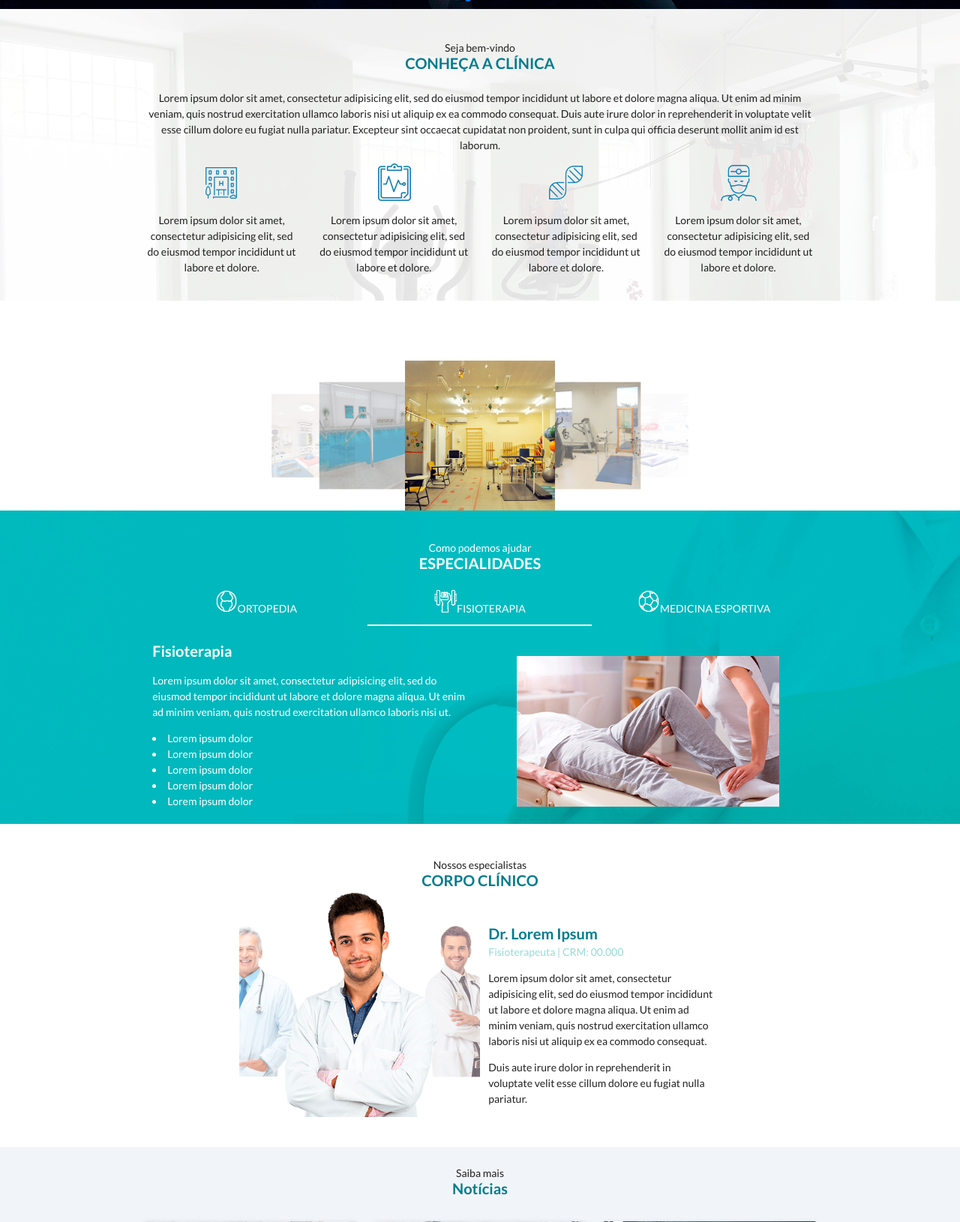
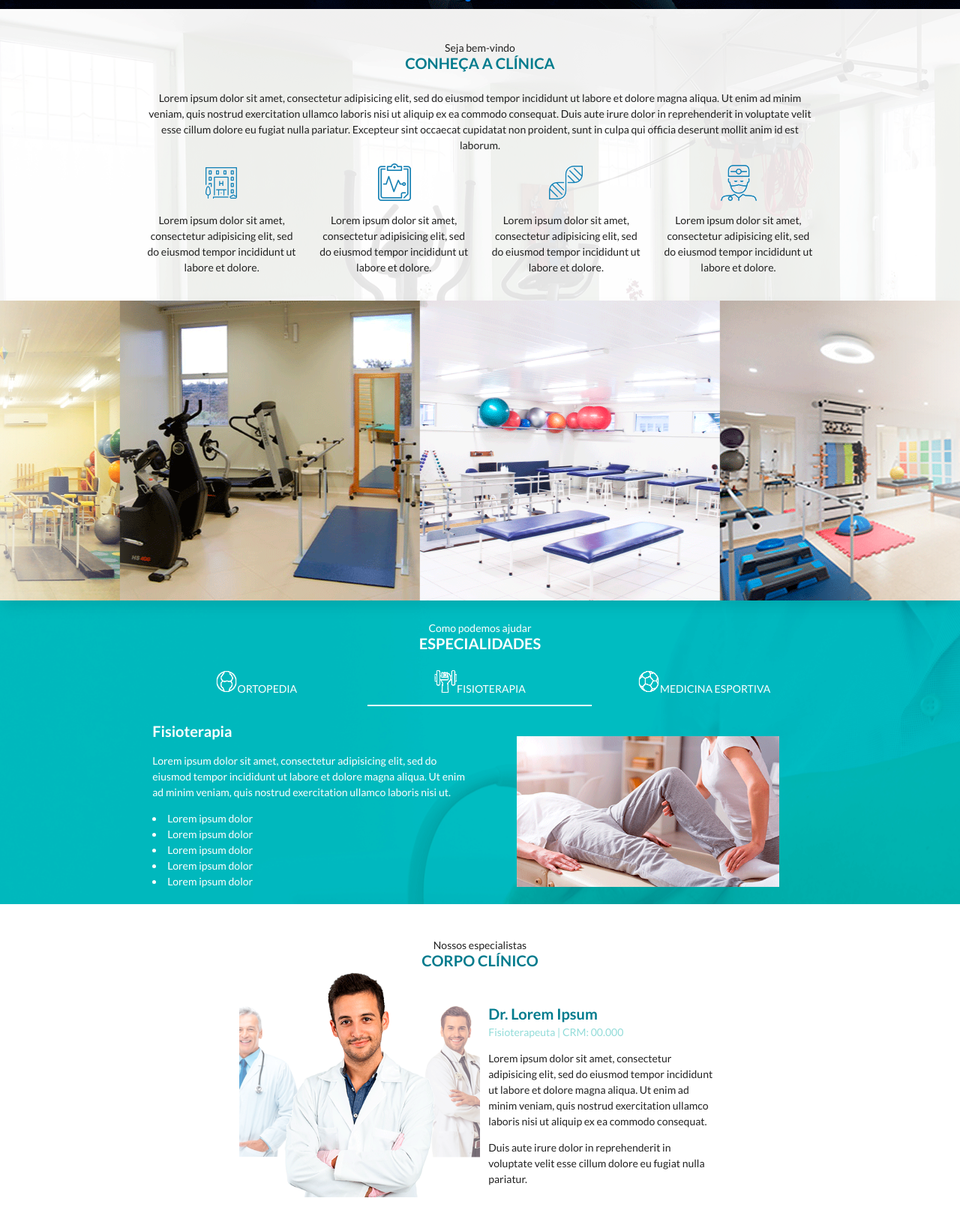
Before and after one commit to RenanSca/Teste-pro, a PHP site: page / in a window 1280 px wide. Shown: the part 522-2152 px from the top of the page at 75% size. Run offline with PHP 8.4, Linux system fonts and the light colour scheme; some libraries are stand-ins or nearby versions.

Commit message:
Slide CSS

```diff
--- a/index.css
+++ b/index.css
@@ -13,7 +13,16 @@ body {
 	margin: 0;
 	padding: 0;
 }
+img{
+	transition: 0.3s;
+}
 
+
+/*
+ *
+ *	CSS CAROUSEL
+ *
+ */
 .swiper-container {
 	width: 100%;
 	height: 457px;
@@ -36,6 +45,100 @@ body {
 	-webkit-align-items: center;
 	align-items: center;
 }
+
+
+/* Slide Simples */
+.slide-simples {
+	width: 93%;
+	height: 400px;
+}
+.slide-wrap{
+	width: 93%;
+  	height: 400px;
+ 	 overflow-x: scroll;
+}
+
+@-webkit-keyframes scroll {
+	0% {
+		-webkit-transform: translateX(0);
+				transform: translateX(0);
+	}
+	50% {
+		-webkit-transform: translateX(calc(-182px * 4));
+				transform: translateX(calc(-182px * 4));
+	}
+	100%{
+		-webkit-transform: translateX(0);
+				transform: translateX(0);
+	}
+}
+
+@keyframes scroll {
+	0% {
+		-webkit-transform: translateX(0);
+				transform: translateX(0);
+	}
+	50% {
+		-webkit-transform: translateX(calc(-182px * 4));
+				transform: translateX(calc(-182px * 4));
+	}
+	100%{
+		-webkit-transform: translateX(0);
+				transform: translateX(0);
+	}
+}
+.slider {
+	background: white;
+	box-shadow: 0 10px 20px -5px rgba(0, 0, 0, 0.125);
+	height: 400px;
+	margin: auto;
+	overflow: hidden;
+	position: relative;
+	width: 100%;
+}
+.slider::before, .slider::after {
+	background: linear-gradient(to right, white 0%, rgba(255, 255, 255, 0) 100%);
+	content: "";
+	height: 400px;
+	position: absolute;
+	width: 200px;
+	z-index: 2;
+	opacity: 0.6;
+}
+.slider::after {
+	right: 0;
+	top: 0;
+	-webkit-transform: rotateZ(180deg);
+			transform: rotateZ(180deg);
+}
+.slider::before {
+	left: 0;
+	top: 0;
+}
+.slider .slide-track {
+	-webkit-animation: scroll 40s linear infinite;
+			animation: scroll 40s linear infinite;
+	display: flex;
+	width: calc(400px * 3);
+}
+.slider .slide {
+	height: 100%;
+	width: 100%;
+}
+.slide > img:hover {
+	opacity: 0.8;
+}
+
+/*
+ *
+ *	CSS DIVS
+ *
+ */
+
+.remove-margin-bottom{
+	margin-bottom: 0px;
+}
+
 .grey-text {
 	font-size: 15px;
 	color: #bdbdbd !important;
--- a/index.html
+++ b/index.html
@@ -36,7 +36,7 @@
 	</div>
 	<!-- Carrosel de imagens -->
 	<!-- Conheça a clínica -->
-	<div class="row bgclinica" style="margin-top: -13px;">
+	<div class="row bgclinica remove-margin-bottom" style="margin-top: -13px;">
 		<div class="container" style="padding-top: 40px;">
 			<p class="a">Seja bem-vindo</p>
 			<h1 class="b"><b>CONHEÇA A CLÍNICA</b></h1>
@@ -73,15 +73,35 @@
 	</div>
 	<!-- Conheça a clínica -->
 	<!-- Carrosel de imagens -->
-	<div class="row" style="margin-top: -120px; margin-bottom: -100px;">
-		<div class="carousel">
-			<a class="carousel-item" href="#one!"><img src="images/carrosel2_1.png"></a>
-			<a class="carousel-item" href="#two!"><img src="images/carrosel2_2.png"></a>
-			<a class="carousel-item" href="#three!"><img src="images/carrosel2_3.png"></a>
-			<a class="carousel-item" href="#four!"><img src="images/carrosel2_4.png"></a>
-			<a class="carousel-item" href="#five!"><img src="images/carrosel2_5.png"></a>
+	<!-- <div class="slide-simples swiper-no-swiping">
+		<div class="slide-wrap">
+			<div class="swiper-slide"><img src="images/carrosel2_1.png"></div>
+			<div class="swiper-slide"><img src="images/carrosel2_2.png"></div>
+			<div class="swiper-slide"><img src="images/carrosel2_3.png"></div>
+			<div class="swiper-slide"><img src="images/carrosel2_4.png"></div>
+			<div class="swiper-slide"><img src="images/carrosel2_5.png"></div>
+			<div class="swiper-slide"><img src="images/carrosel2_3.png"></div>
 		</div>
-	</div>
+	</div> -->
+	 <div class="slider">
+			<div class="slide-track">
+				<div class="slide">
+						<img src="images/carrosel2_1.png">
+				</div>
+				<div class="slide">
+						<img src="images/carrosel2_2.png">
+				</div>
+				<div class="slide">
+						<img src="images/carrosel2_3.png">
+				</div>
+				<div class="slide">
+						<img src="images/carrosel2_4.png">
+				</div>
+				<div class="slide">
+						<img src="images/carrosel2_5.png">
+				</div>
+			</div>
+		</div>
 	<!-- Carrosel de imagens -->
 	<!-- Especialidades -->
 	<div class="row bgespecialidades" style="margin-top: -13px;">
--- a/index.js
+++ b/index.js
@@ -33,10 +33,24 @@
 			    }
 			  }
 			});
-document.addEventListener('DOMContentLoaded', function() {
+
+var caro = new Swiper('.slide-simples', {
+	containerModifierClass: 'slide-simples-',
+	wrapperClass: 'slide-wrap',
+	speed: 1000,
+	slidesPerView: 3,
+	spaceBetween: 0,
+	slidesPerGroup: 1,
+	loop: true,
+	autoplay: {
+    delay: 1000,
+	}
+});
+
+/* document.addEventListener('DOMContentLoaded', function() {
     var elems = document.querySelectorAll('.carousel');
     var instances = M.Carousel.init(elems, options);
-  });
+  }); */
 
   // Or with jQuery
 
@@ -48,4 +62,4 @@ document.addEventListener('DOMContentLoaded', function() {
   });
   $(document).ready(function() {
     $('select').material_select();
-  });
+	});
```
